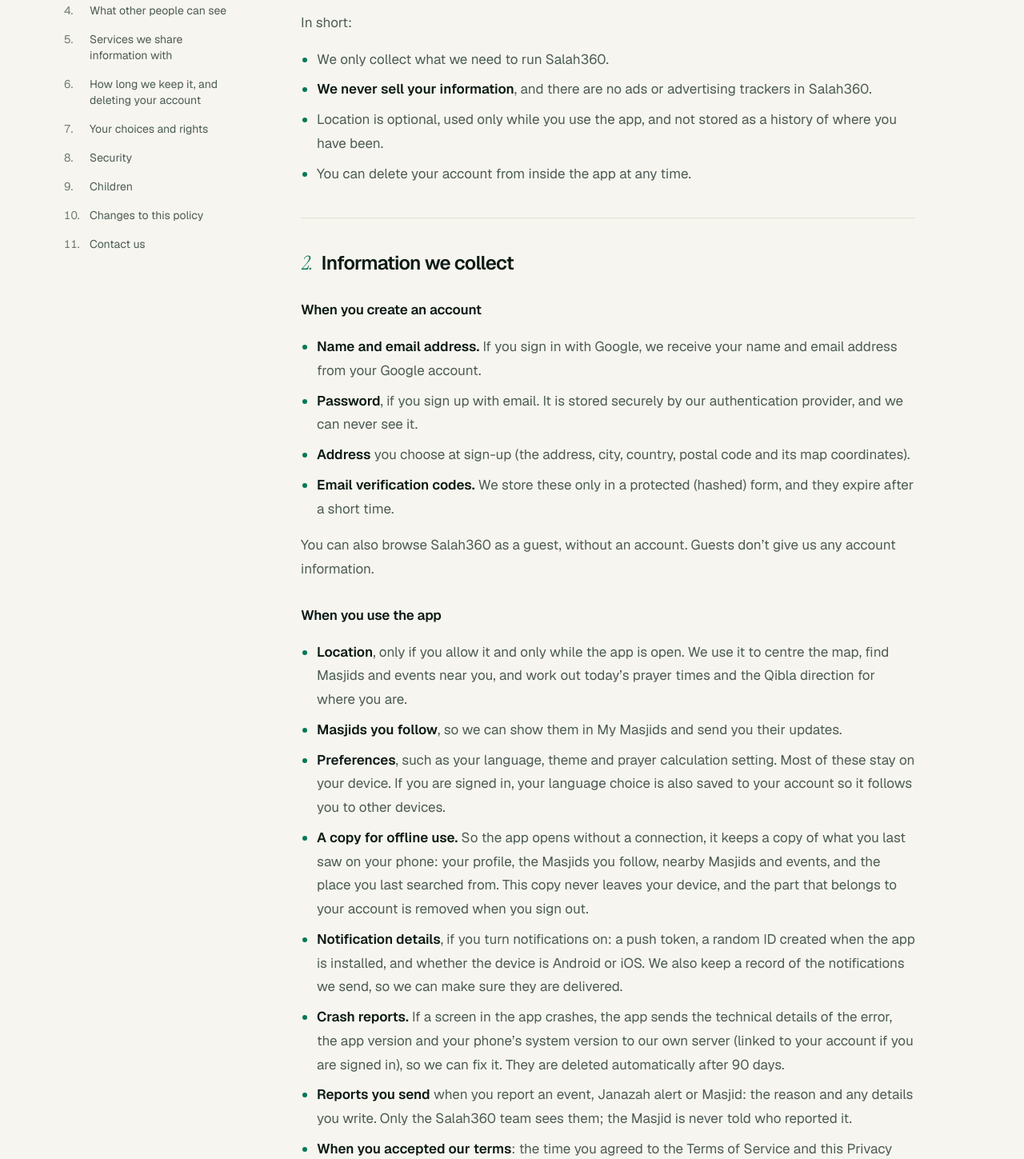
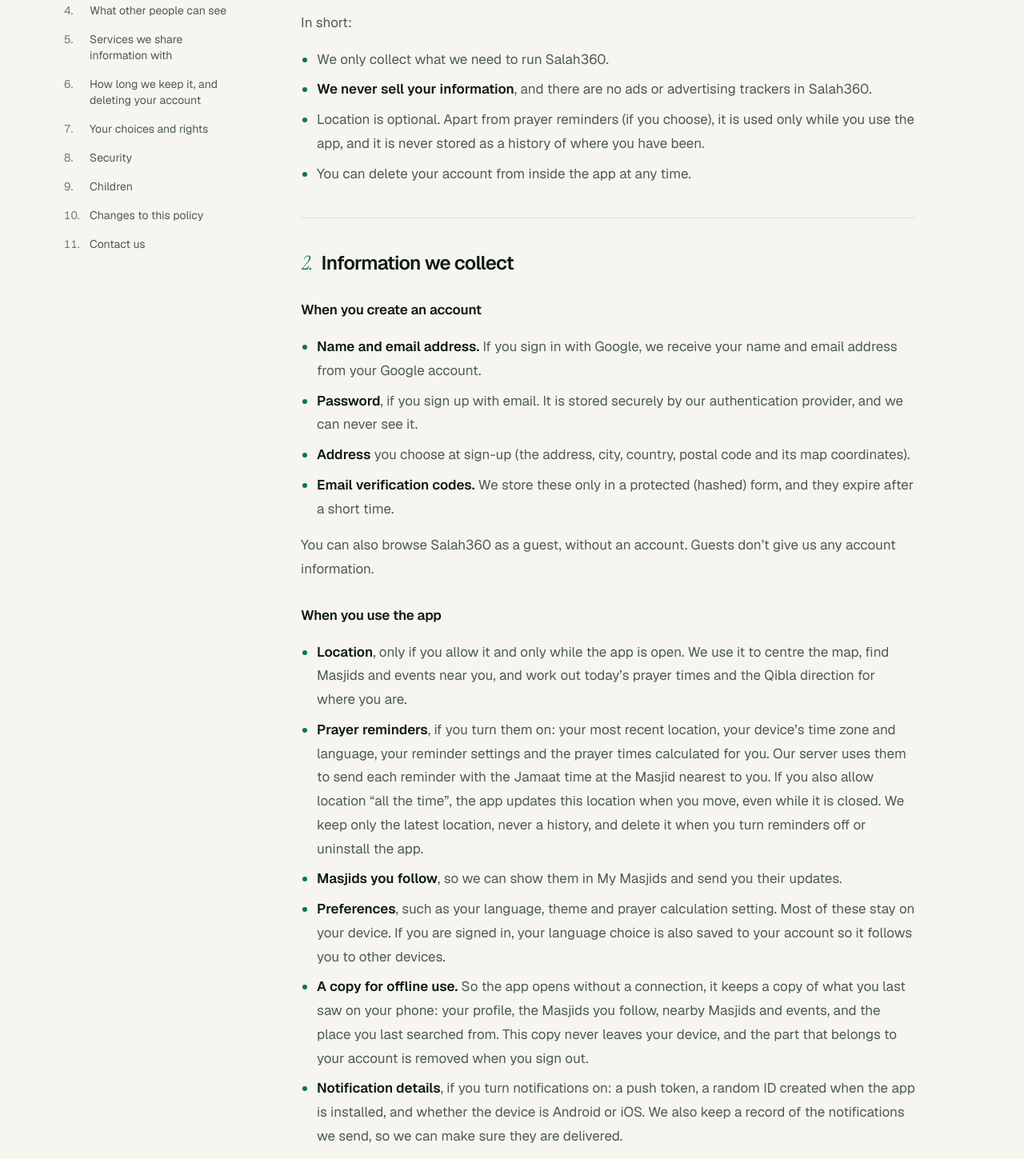
Before and after one commit to TalhaAbbas55/salah360, a Next.js app: page /privacy in a window 1280 px wide. Shown: the part 720-2169 px from the top of the page at 80% size. Built offline with nearby package versions, Linux system fonts and the light colour scheme; no server answers; a web font is replaced by a local one.

Commit message:
feat: update privacy policy to clarify location usage and prayer reminders

```diff
--- a/src/content/privacy-policy.tsx
+++ b/src/content/privacy-policy.tsx
@@ -372,7 +372,8 @@
               <strong>We never sell your information</strong>, and there are no ads or advertising trackers in Salah360.
             </li>
             <li>
-              Location is optional, used only while you use the app, and not stored as a history of where you have been.
+              Location is optional. Apart from prayer reminders (if you choose), it is used only while you use the app,
+              and it is never stored as a history of where you have been.
             </li>
             <li>You can delete your account from inside the app at any time.</li>
           </ul>
@@ -413,6 +414,13 @@
               <strong>Location</strong>, only if you allow it and only while the app is open. We use it to centre the
               map, find Masjids and events near you, and work out today’s prayer times and the Qibla direction for where
               you are.
+            </li>
+            <li>
+              <strong>Prayer reminders</strong>, if you turn them on: your most recent location, your device’s time
+              zone and language, your reminder settings and the prayer times calculated for you. Our server uses them to
+              send each reminder with the Jamaat time at the Masjid nearest to you. If you also allow location “all the
+              time”, the app updates this location when you move, even while it is closed. We keep only the latest
+              location, never a history, and delete it when you turn reminders off or uninstall the app.
             </li>
             <li>
               <strong>Masjids you follow</strong>, so we can show them in My Masjids and send you their updates.
@@ -599,7 +607,10 @@
             If you are the verified admin of a Masjid, deleting your account also permanently deletes that Masjid, its
             prayer times, events and Janazah alerts, and every follower’s connection to it.
           </p>
-          <p>Location used for a search or a prayer time calculation is not kept on our servers after the request.</p>
+          <p>
+            Location used for a search or a prayer time calculation is not kept on our servers after the request. For
+            prayer reminders, only your latest location is kept, until you turn reminders off or uninstall the app.
+          </p>
           <p>
             A WhatsApp verification link stops working after 10 minutes. Messages you send through the contact form stay
             in our support mailbox for as long as we need them to help you; ask us and we will delete them.
```
